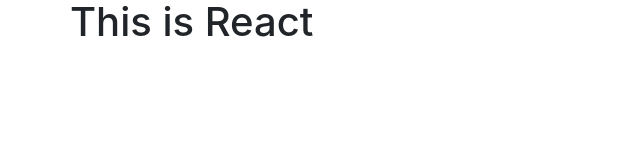
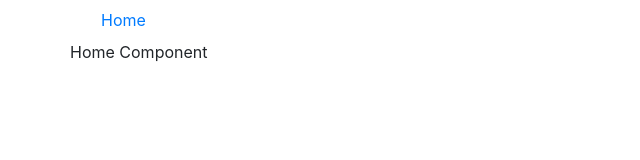
Before and after one commit to davemaurer/react-from-scratch-one, a React app: page / in a window 1280 px wide. Shown: the whole page, without its empty margins (0-640 px from the left). Built offline with nearby package versions, Linux system fonts and the light colour scheme.

Commit message:
add Header and Home components, import them to index.js and render to dom

```diff
--- /dev/null
+++ b/src/app/components/Header.js
@@ -0,0 +1,17 @@
+import React from 'react';
+
+export class Header extends React.Component {
+  render() {
+    return(
+      <nav className="navbar navbar-default">
+        <div className="container">
+          <div className="navbar-header">
+            <ul className="nav navbar-nav">
+              <li><a href="#">Home</a></li>
+            </ul>
+          </div>
+        </div>
+      </nav>
+    )
+  }
+}
--- /dev/null
+++ b/src/app/components/Home.js
@@ -0,0 +1,11 @@
+import React from 'react';
+
+export class Home extends React.Component {
+  render() {
+    return(
+      <div>
+        <p>Home Component</p>
+      </div>
+    )
+  }
+}
--- a/src/app/index.js
+++ b/src/app/index.js
@@ -1,5 +1,7 @@
 import React from 'react';
 import { render } from 'react-dom';
+import { Header } from './components/Header';
+import { Home } from './components/Home';
 
 class App extends React.Component {
   render() {
@@ -7,7 +9,12 @@
       <div className="container">
         <div className="row">
           <div className="col-xs-10 col-xs-offset-1">
-            <h1>This is React</h1>
+            <Header/>
+          </div>
+        </div>
+        <div className="row">
+          <div className="col-xs-10 col-xs-offset-1">
+            <Home/>
           </div>
         </div>
       </div>
```
Also changed, not shown: dist/index.html, 1 other file.
